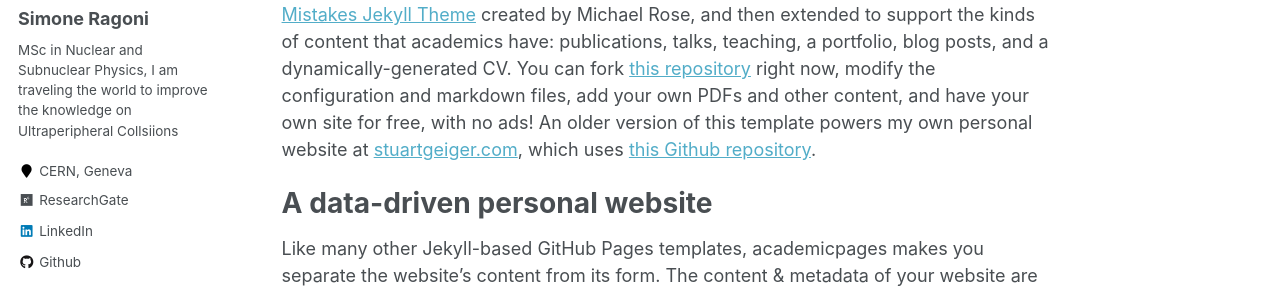
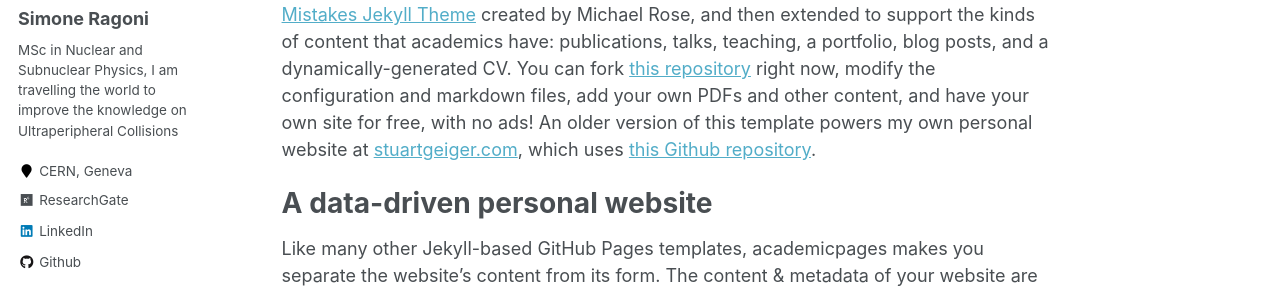
Before and after one commit to mdarabiamin/siragoni.github.io, a Jekyll site: the page built from _pages/about.md, in a window 1280 px wide. Shown: the part 295-583 px from the top of the page. Built offline with Jekyll 4.4.1, drawn with Linux system fonts in a browser that asks for light colours.

Commit message:
Fixed typo

```diff
--- a/_config.yml
+++ b/_config.yml
@@ -82,7 +82,7 @@ analytics:
 author:
   name             : "Simone Ragoni"
   avatar           : "me.jpg"
-  bio              : "MSc in Nuclear and Subnuclear Physics, I am traveling the world to improve the knowledge on Ultraperipheral Collsiions"
+  bio              : "MSc in Nuclear and Subnuclear Physics, I am travelling the world to improve the knowledge on Ultraperipheral Collisions"
   location         : "CERN, Geneva"
   employer         :
   pubmed           :  # "https://www.ncbi.nlm.nih.gov/pubmed/?term=john+snow"
```
